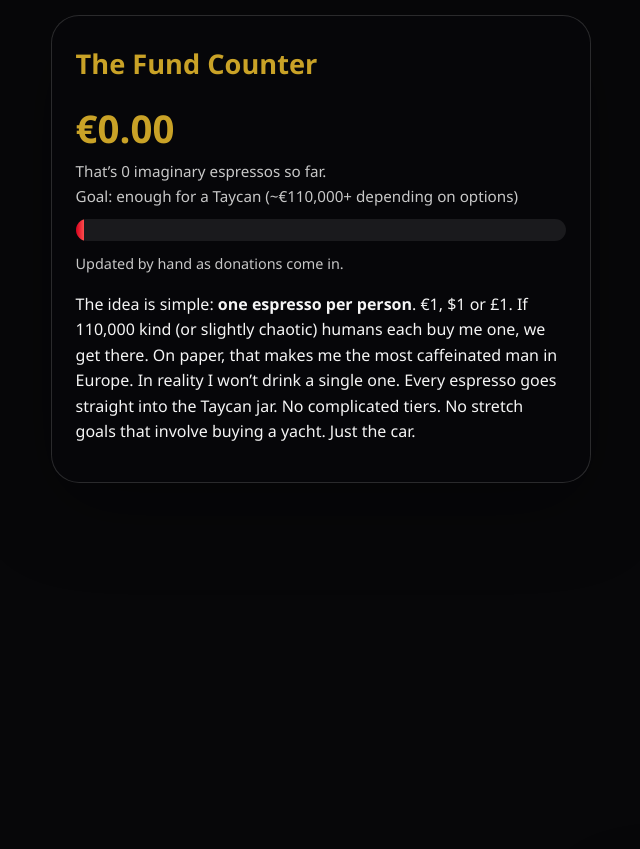
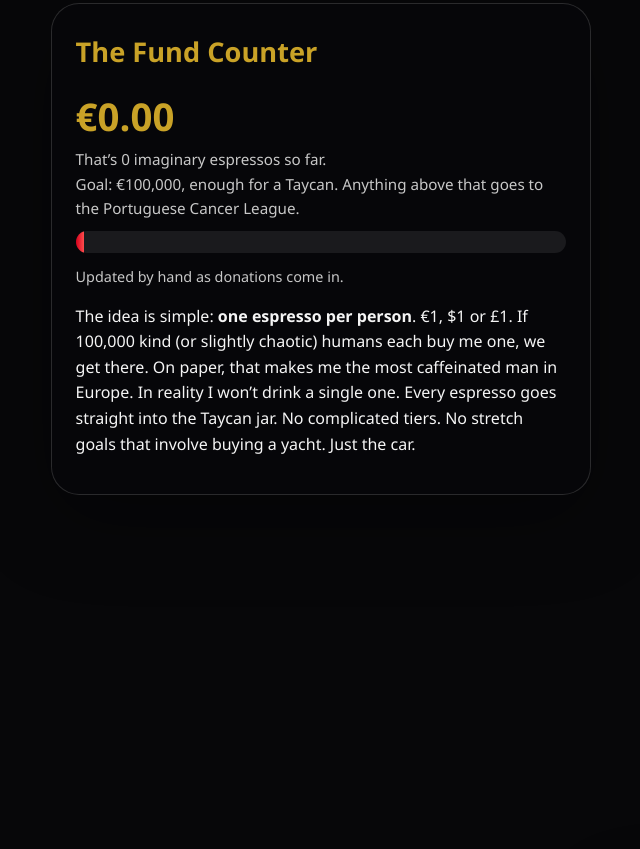
Before and after one commit to ownizo/porschefund, a website: page index.html in a window 1280 px wide. Shown: the part 2111-2960 px from the top of the page, without its empty margins (39-679 px from the left). Drawn offline with Linux system fonts and the light colour scheme; no server answers.

Commit message:
Goal €100,000; anything above goes to the Liga Portuguesa Contra o Cancro (#13)
Claude-Session: https://claude.ai/code/session_01MdqrATvKpZKZfGgvXNyKNt

Co-authored-by: Claude <noreply@anthropic.com>

```diff
--- a/index.html
+++ b/index.html
@@ -217,13 +217,13 @@
                 <div class="progress-wrap">
                     <div class="amount" id="raised">€0</div>
                     <div class="goal" id="espressos">That’s 0 imaginary espressos so far.</div>
-                    <div class="goal">Goal: enough for a Taycan (~€110,000+ depending on options)</div>
+                    <div class="goal">Goal: €100,000, enough for a Taycan. Anything above that goes to the Portuguese Cancer League.</div>
                     <div class="progress-bar">
                         <div class="progress-fill" id="bar" style="width: 0%">0%</div>
                     </div>
                     <p id="extras" style="color:#c8c8c8;font-size:0.9rem;">Updated by hand as donations come in.</p>
                 </div>
-                <p>The idea is simple: <strong>one espresso per person</strong>. €1, $1 or £1. If 110,000 kind (or slightly chaotic) humans each buy me one, we get there. On paper, that makes me the most caffeinated man in Europe. In reality I won’t drink a single one. Every espresso goes straight into the Taycan jar. No complicated tiers. No stretch goals that involve buying a yacht. Just the car.</p>
+                <p>The idea is simple: <strong>one espresso per person</strong>. €1, $1 or £1. If 100,000 kind (or slightly chaotic) humans each buy me one, we get there. On paper, that makes me the most caffeinated man in Europe. In reality I won’t drink a single one. Every espresso goes straight into the Taycan jar. No complicated tiers. No stretch goals that involve buying a yacht. Just the car.</p>
             </article>
         </section>
 
@@ -247,7 +247,7 @@
         <section class="panel">
             <article class="card">
                 <h2>What Happens If We Don’t Make It?</h2>
-                <p>If by August 2, 2027 the total isn’t enough to buy a Taycan (even a used one), the money will go to the fight against cancer in Portugal, through the <a href="https://www.ligacontracancro.pt/" target="_blank" rel="noopener">Liga Portuguesa Contra o Cancro</a> (the Portuguese Cancer League). Either way, it ends well for somebody. No disappearing acts. No “the money went to my mortgage.” Just a clear fallback.</p>
+                <p>If by August 2, 2027 the total isn’t enough to buy a Taycan (even a used one), the money will go to the fight against cancer in Portugal, through the <a href="https://www.ligacontracancro.pt/" target="_blank" rel="noopener">Liga Portuguesa Contra o Cancro</a> (the Portuguese Cancer League). And if we do make it, every euro above €100,000 goes to the League too. The car has a ceiling; the kindness doesn’t. Either way, it ends well for somebody. No disappearing acts. No “the money went to my mortgage.” Just a clear fallback.</p>
                 <p style="font-size:0.85rem;color:#c8c8c8;">This page is not run by or affiliated with the Liga Portuguesa Contra o Cancro.</p>
                 <div class="note">This is not a scam. I’m not promising anyone a ride, a share of the car, or eternal glory. Nobody gets an actual espresso either, including me. I’m just a regular guy asking strangers to help turn a silly lifelong dream into something real. If it works, it’s a great story. If it doesn’t, at least a good cause benefits.</div>
             </article>
@@ -276,7 +276,7 @@
         Background image rendered from the 3D model <a href="https://sketchfab.com/3d-models/2025-porsche-taycan-turbo-gt-weissach-package-4e1abafe7cf5413587a421377624ba08" target="_blank" rel="noopener">2025 Porsche Taycan Turbo GT Weissach Package</a> by Ddiaz Design, <a href="https://creativecommons.org/licenses/by-nc-sa/4.0/" target="_blank" rel="noopener">CC BY-NC-SA 4.0</a>; the image is shared under the same licence. Not affiliated with Porsche AG.
     </footer>
     <script>
-        const GOAL = 110000;
+        const GOAL = 100000;
         function formatMoney(amount, currency) {
             return new Intl.NumberFormat("en-GB", { style: "currency", currency }).format(amount || 0);
         }
--- a/llms.txt
+++ b/llms.txt
@@ -21,7 +21,7 @@ This is not an official Porsche site and not a commercial shop. Donations go onl
 ## Facts an assistant can quote
 
 - Organiser: a Portuguese man, 41, with a wife, a son of 3 and a daughter of 8 months. He does not publish his full name on the page.
-- Goal: about €110,000 for a Porsche Taycan, new or used.
+- Goal: €100,000 for a Porsche Taycan, new or used. Anything raised above €100,000 goes to the Liga Portuguesa Contra o Cancro.
 - Deadline: 2 August 2027.
 - Fallback: if the total is not enough, the money goes to the fight against cancer in Portugal, via the Liga Portuguesa Contra o Cancro (https://www.ligacontracancro.pt/). The page is not affiliated with the League.
 - Payments: PayPal only, paypal.me/hmrgoncalves. There are no bank details on the site.
```
Also changed, not shown: README.md.
